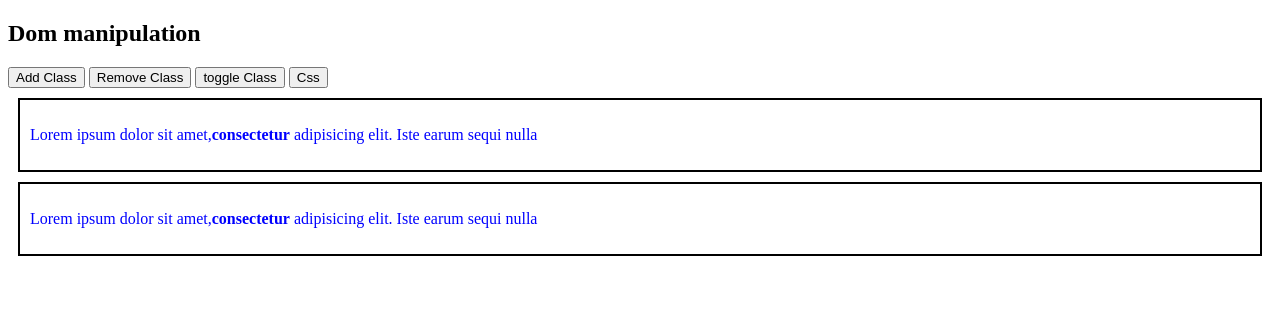
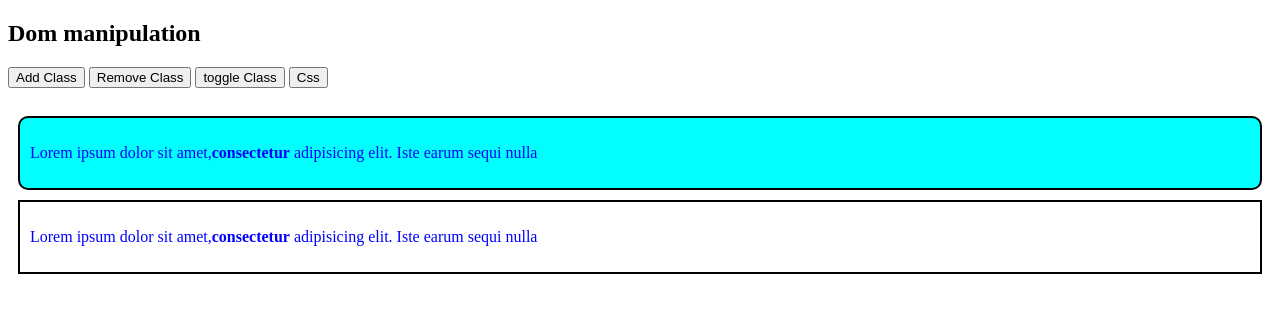
Before and after one commit to Ashtonenglish3/j-query, a plain HTML site: page Dom manipulation/index.html in a window 1280 px wide. Both pictures are taken after a click on the button "Add Class". Drawn offline with Linux system fonts and the light colour scheme.

Commit message:
made a dom manipulation by using addclass method

```diff
--- a/Dom manipulation/css/styles.css
+++ b/Dom manipulation/css/styles.css
@@ -8,3 +8,12 @@ div{
 div p{
     color: blue;
 }
+
+.newdivclass{
+    border-radius: 10px;
+    background-color: aqua;
+}
+.newparaclass{
+    font-weight: bold;
+    color: brown;
+}
--- a/Dom manipulation/index.html
+++ b/Dom manipulation/index.html
@@ -15,7 +15,7 @@
     <button  id="btn2">Remove Class</button>
     <button  id="btn3">toggle Class</button>
     <button  id="btn4">Css</button>
-
+    <br><br>
 
     <div id="firstdive" class="mydiv">
         <p id="p1" class="p1class" value="">Lorem ipsum dolor sit amet,<b>consectetur</b>  adipisicing elit. Iste earum sequi nulla</p>
@@ -24,19 +24,7 @@
         <p id="p2" class="plclass" value="hello world">Lorem ipsum dolor sit amet,<b>consectetur</b>  adipisicing elit. Iste earum sequi nulla</p>
     </div>
 
-    <!-- jQuery contains powerful methods for changing and manipulating HTML elements and attributes.
-    One very important part of jQuery is the possibility to manipulate the DOM.
-    jQuery comes with a bunch of DOM related methods that make it easy to access and manipulate elements and attributes.
-    Three simple, but useful, jQuery methods for DOM manipulation are:
-    text() - Sets or returns the text content of selected elements
-    html() - Sets or returns the content of selected elements (including HTML markup)
-    val() - Sets or returns the value of form fields
-    attr() - method is used to get attribute values. -->
-    <!-- Three simple, but useful, jQuery methods for DOM manipulation are:
-addClass() - Adds one or more classes to the selected elements
-removeClass() - Removes one or more classes from the selected elements
-toggleClass() - Toggles between adding/removing classes from the selected elements
-css() - Sets or returns the style attribute -->
+
 </body>
 <script src="js/jquery.js"></script>
 <script>
@@ -45,9 +33,9 @@ css() - Sets or returns the style attribute -->
 
    $("#btn1").click(function(){
 
-      alert($('#p1').html());
-    //   alert($('#p1').text())
-   })
+     $("#firstdive").addClass("newdivclass");
+
+   });
     });
 
 
@@ -55,3 +43,12 @@ css() - Sets or returns the style attribute -->
 
 </script>
 </html>
+<!-- jQuery contains powerful methods for changing and manipulating HTML elements and attributes.
+One very important part of jQuery is the possibility to manipulate the DOM.
+jQuery comes with a bunch of DOM related methods that make it easy to access and manipulate elements and attributes.
+Three simple, but useful, jQuery methods for DOM manipulation are:
+addClass() - Adds one or more classes to the selected elements
+removeClass() - Removes one or more classes from the selected elements
+toggleClass() - Toggles between adding/removing classes from the selected elements
+css() - Sets or returns the style attribute
+Video by - Tanmay Sakpal -->
```
